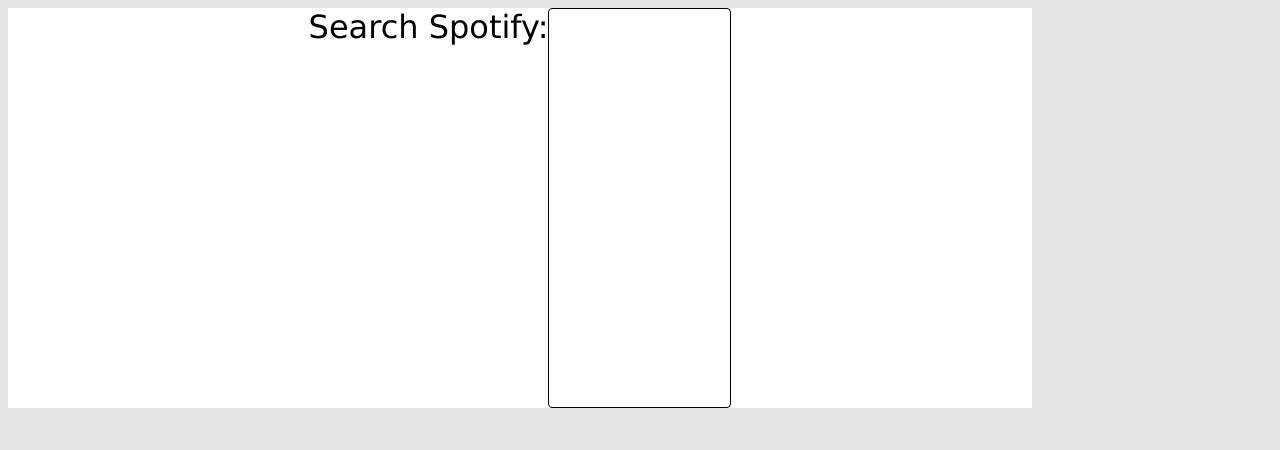
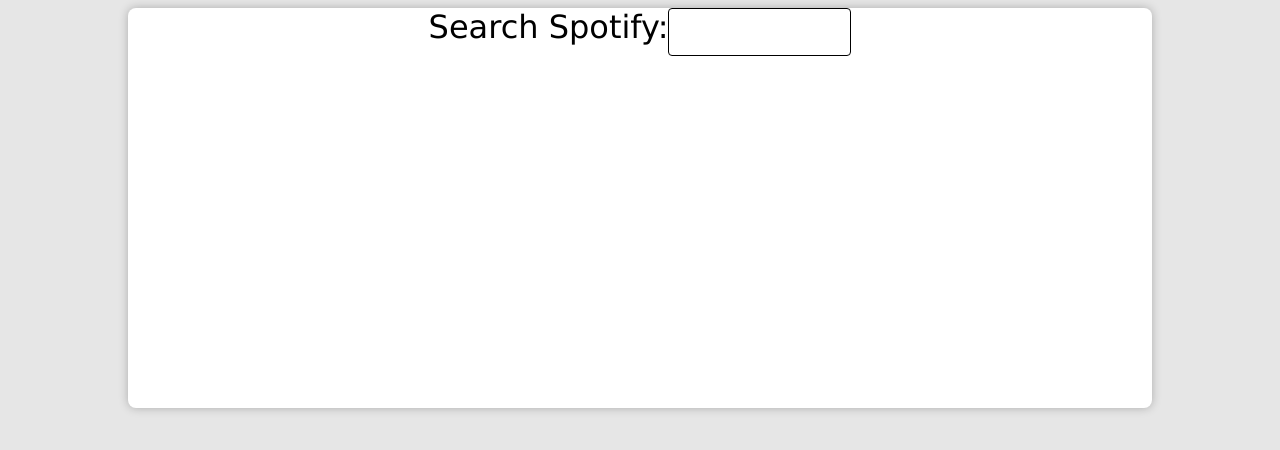
Before and after one commit to Angusatgithub/Spotify-Search-Attempt, a plain HTML site: page index.html in a window 1280 px wide. Drawn offline with Linux system fonts and the light colour scheme.

Commit message:
Updating styling

```diff
--- a/styles.css
+++ b/styles.css
@@ -4,6 +4,8 @@
 
 body {
     background-color: #e6e6e6;
+    display: flex;
+    justify-content: center;
 }
 
 .Hero{
@@ -12,6 +14,8 @@
     background-color: #fff;
     display: flex;
     justify-content: center;
+    border-radius: 0.5rem;
+    box-shadow: 0px 0px 10px rgba(0, 0, 0, 0.25);
 }
 
 label {
@@ -21,8 +25,8 @@
 }
 
 input {
-    min-width: 9rem;
-    min-height: 3rem;
+    max-width: 80%;
+    height: 3rem;
     border: 1px solid black;
     border-radius: 0.25rem;
 }
```
